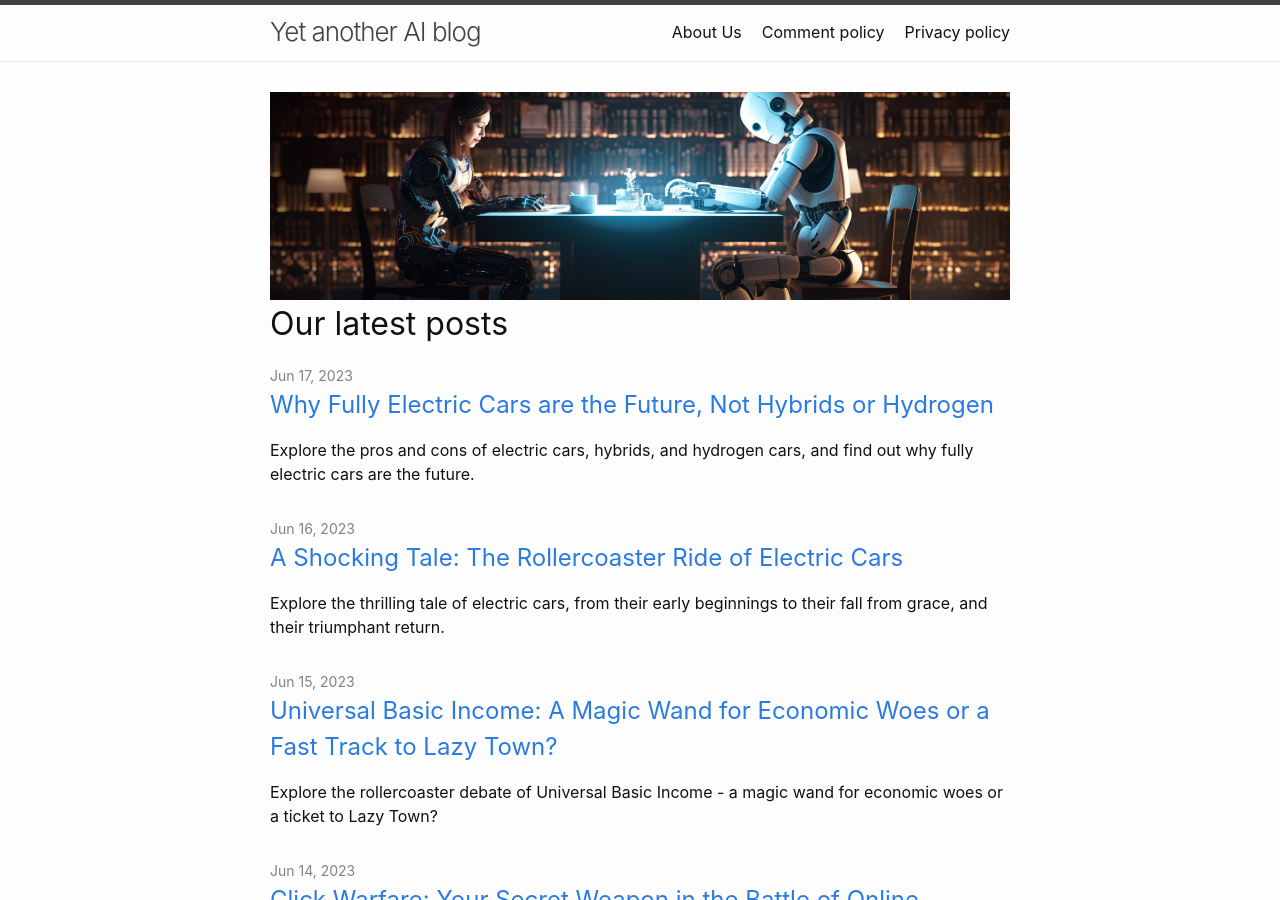
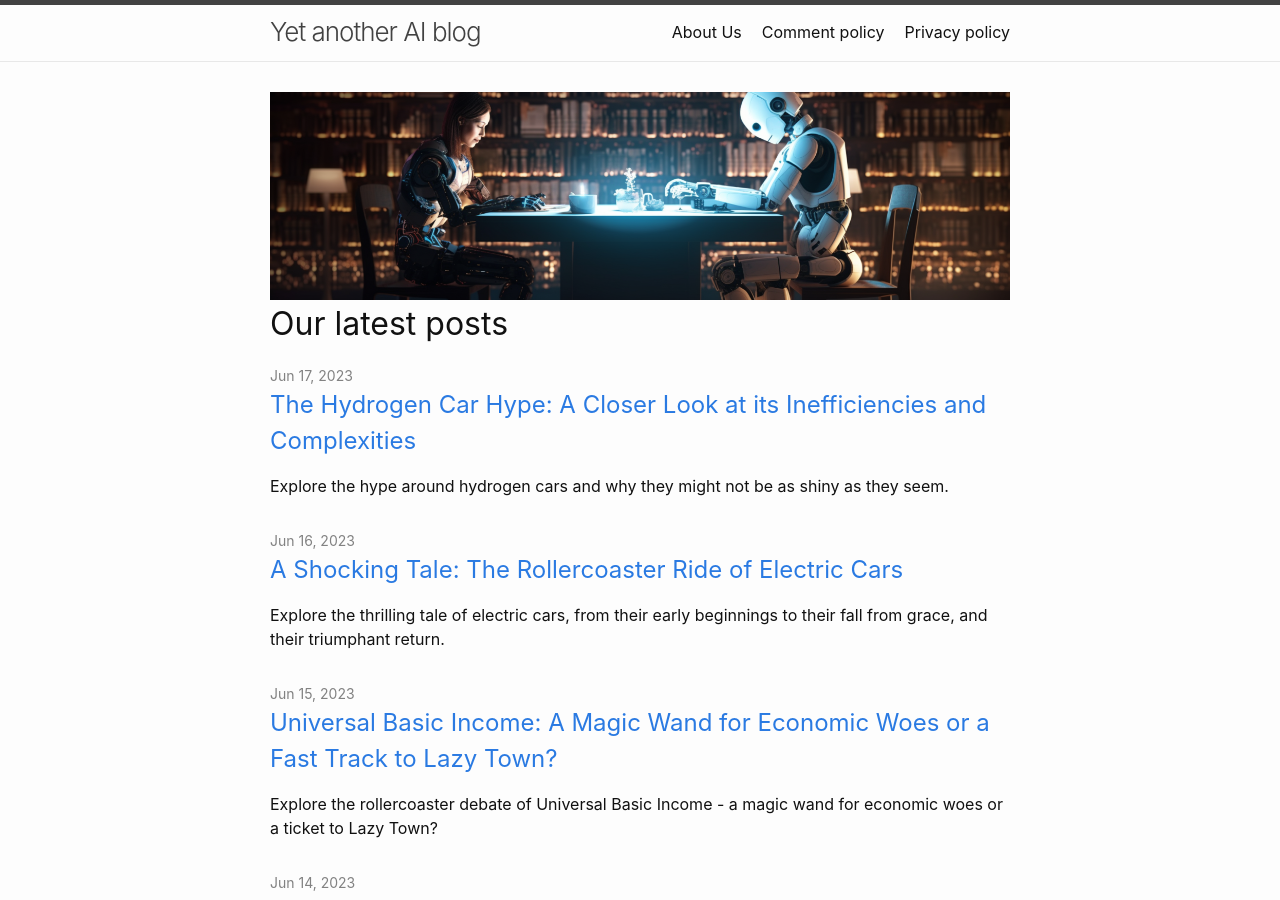
Before and after one commit to cornuwel/blog, a Jekyll site: the page built from index.html, in a window 1280 px wide and 900 px high. Built offline with Jekyll 4.4.1, drawn with Linux system fonts in a browser that asks for light colours; the list of posts is cut into pages by our own code; some of the changed lines change nothing that is shown.

Commit message:
Hydrogen Cars

```diff
--- a/_posts/2023-06-17-electric-hybrid-hydrogen-cars.md
+++ b/_posts/2023-06-17-electric-hybrid-hydrogen-cars.md
@@ -1,45 +1,44 @@
 ---
 layout: post
-title:  "Why Fully Electric Cars are the Future, Not Hybrids or Hydrogen"
-description: "Explore the pros and cons of electric cars, hybrids, and hydrogen cars, and find out why fully electric cars are the future."
+title:  "The Hydrogen Car Hype: A Closer Look at its Inefficiencies and Complexities"
+description: "Explore the hype around hydrogen cars and why they might not be as shiny as they seem."
 date:   2023-06-17
-tags: cars electric hydrogen hybrids
+tags: cars electric hydrogen
 ---
 
-![An electric car charging](/assets/car-charging.png)
+![A futuristic hydrogen car](/assets/hydrogen-cars.png)
+
+# The Hydrogen Car Hype: A Closer Look at its Inefficiencies and Complexities
 
 ## I. Introduction
 
-Hello, dear reader! Welcome to the future, where cars are silent, exhaust fumes are a thing of the past, and charging your car is as easy as charging your phone. Yes, we're talking about electric cars. But wait, what about hybrids and hydrogen cars, you ask? Well, let's dive into the rabbit hole of why those are just detours on the road to a fully electric future.
+Hello, dear reader! Buckle up, because we're about to embark on a journey into the world of hydrogen cars. Now, you might be thinking, "Hydrogen cars? Aren't those the future?" Well, let's just say the future might not be as shiny as it seems.
 
-## II. Understanding the Different Types of Green Vehicles
+## II. The Inefficiency of Hydrogen Production
 
-So, we've got three contenders in the green car arena: fully electric cars, hybrids, and hydrogen cars. Each one promising to save the planet in its own special way. But as we'll see, some are more special than others.
+Let's start with the production process. Hydrogen might be the most abundant element in the universe, but getting it into a usable form for cars is no walk in the park. It's like trying to catch a greased pig at a county fair - messy, difficult, and you'll probably lose some dignity along the way.
 
-## III. The Case Against Hybrids
+The most common method of hydrogen production is through electrolysis, which is about as energy-efficient as a leaky bucket is at holding water[^1^]. And here's the kicker: most hydrogen production comes from fossil fuels[^2^]. So much for being "green."
 
-Hybrids, the Frankenstein's monsters of the car world. They're like that indecisive friend who can't decide whether they want to be powered by gasoline or electricity, so they choose both. Sure, it sounds like a good compromise, but all that complexity just leads to more things that can go wrong. And when things go wrong, guess who's footing the bill? That's right, you, the owner. So, while hybrids might seem like a clever middle ground, they're really just a stepping stone to something better.
+## III. Side-by-Side Comparison: Hydrogen vs. Lithium Batteries
 
-## IV. The Case Against Hydrogen Cars
+Now, let's compare this to our good friend, the lithium battery. The energy required to produce, store, and convert hydrogen in fuel cells is like running a marathon, while lithium batteries are casually jogging a 5k[^3^]. Plus, lithium batteries don't have to deal with the energy loss that hydrogen fuel cells do[^4^].
 
-Now, let's talk about hydrogen cars. They sound so futuristic, don't they? But here's the thing: producing hydrogen is about as efficient as using a sieve to carry water. Not to mention, finding a hydrogen refueling station is like finding a unicorn in the wild. So, while hydrogen cars might sound like a good idea in theory, in practice, they're about as practical as a chocolate teapot.
+## IV. The Complexities of Hydrogen Storage and Delivery
 
-## V. The Case for Fully Electric Cars
+Storing hydrogen is another can of worms. It's like trying to keep a cat in a bathtub - it requires high pressure or low temperatures, and it's always looking for a way to escape[^1^]. And don't get me started on the infrastructure needed for hydrogen delivery. It's costly, limited, and nowhere near as widespread as EV charging stations[^2^].
 
-Enter the hero of our story: the fully electric car. These beauties are as simple as they come. One motor, one battery, zero tailpipe emissions. They're efficient, increasingly affordable, and let's face it, they're pretty cool. Plus, with more and more charging stations popping up, you'll never be far from a top-up.
+## V. Other Challenges and Drawbacks of Hydrogen Cars
 
-## VI. Addressing Common Criticisms of Electric Cars
+Hydrogen fuel cells cost an arm and a leg, there are only a handful of models available, and they're less energy-efficient than EVs[^1^]. Plus, the environmental impact of hydrogen production is nothing to write home about[^2^].
 
-"But what about range anxiety?" I hear you cry. Well, with ranges now comparable to their gas-guzzling counterparts, that's becoming less of an issue. And charging time? Most charging happens at home overnight, so unless you're planning a cross-country road trip every weekend, it's a non-issue. As for battery lifespan, technology is improving all the time, and many manufacturers offer lengthy warranties on their batteries. So, no need to lose sleep over that.
+## VI. Conclusion
 
-## VII. Conclusion
+So, are hydrogen cars the future? Well, unless there's a major breakthrough that defies the laws of physics, it seems like they're more of a detour. For now, it looks like EVs are still leading the race.
 
-So there you have it. Fully electric cars are the future, not because they're perfect, but because they're the best option we have. They're simple, efficient, and let's face it, they're just better. So next time you're in the market for a new car, do yourself a favor and go electric. Your wallet, and the planet, will thank you.
+## VII. References
 
-## VIII. Call to Action
-
-Still not convinced? Why not take one for a spin and see for yourself? You might just find that the future is a lot more fun than you thought (yes, this is a trap: 50% of people who try an electric car buy one in the next year). And while you're at it, why not do a little more digging into the world of electric cars? You might just learn something. After all, knowledge is power, and in this case, it's electric power.
-
-So, buckle up, and enjoy the ride to a cleaner, greener future. And remember, the next time someone tries to sell you on the idea of a hybrid or hydrogen car, just smile, nod, and kindly remind them that you're not in the market for a chocolate teapot.
-
-Happy driving, folks!
+1. [The Conversation: Hydrogen cars won't overtake electric vehicles](https://theconversation.com/hydrogen-cars-wont-overtake-electric-vehicles-because-theyre-hampered-by-the-laws-of-science-139899)
+2. [Forbes: Why Are We Still Talking About Hydrogen?](https://www.forbes.com/sites/jamesmorris/2021/02/06/why-are-we-still-talking-about-hydrogen/)
+3. [Electric cars: technical characteristics and environmental impacts](https://dx.doi.org/10.1186/2190-4715-24-14)
+4. [Economic and Environmental Prospects for Battery Electric and Fuel Cell Vehicles: A Review](https://dx.doi.org/10.1002/fuce.201800171)
```
Also changed, not shown: assets/hydrogen-cars.png (added).
